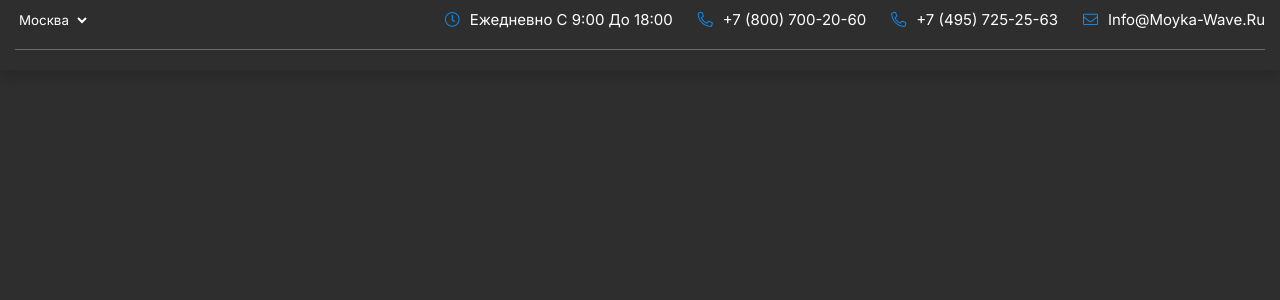
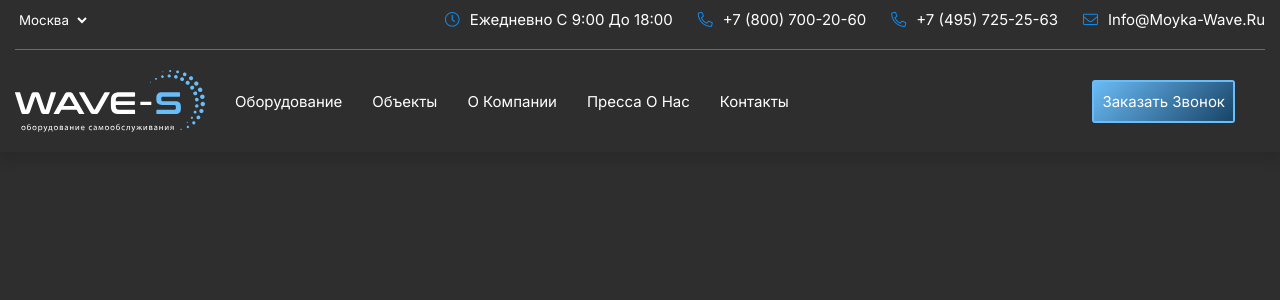
Before and after one commit to rxfr-dvpr/Wave-S, a Vue app: page / in a window 1280 px wide. Shown: the top 300 px of the page. Built offline with nearby package versions, Linux system fonts and the light colour scheme.

Commit message:
nav modal started

```diff
--- a/src/assets/scss/main.scss
+++ b/src/assets/scss/main.scss
@@ -23,6 +23,10 @@ $font: 'Inter', sans-serif;
     -o-transition: .3s;
 }
 
+button {
+    border: 0;
+    cursor: pointer;
+}
 
 a {
     text-decoration: none;
--- a/src/components/Nav.vue
+++ b/src/components/Nav.vue
@@ -22,6 +22,23 @@
 
             <div class="nav__content">
 
+                <router-link to="/" class="nav-logo">
+                    <img :src="logo" alt="" class="nav-logo-img">
+                </router-link>
+
+                <router-link :to="store.link.url" class="nav__content-link">
+                    {{ store.link.name }}
+                </router-link>
+
+                <div class="nav__content-collapse">
+                    <ul class="nav__list">
+                        <li class="nav__list-item" v-for="(link, idx) in store.idLinks" :key="idx">
+                            <a :href="link.url" class="nav__list-link nav__content-link">{{ link.name }}</a>
+                        </li>
+                    </ul>
+                </div>
+
+                <OrderBtn/>
             </div>
         </div>
     </div>
@@ -31,13 +48,20 @@
 <script>
 
 import { navStore } from '@/stores/navStore';
+import navLogo from '@/assets/img/logo.svg';
+import OrderBtn from './OrderBtn.vue';
+
 
 export default {
     name: 'Nav',
     data() {
         return {
-            store: navStore()
+            store: navStore(),
+            logo: navLogo
         }
+    },
+    components: {
+        OrderBtn
     }
 }
 
@@ -48,7 +72,7 @@ export default {
 .nav {
     width: 100%;
     background: var(--bg-color);
-    padding-top: 10px;
+    padding: 10px 0 20px;
     box-shadow: 0 10px 10px rgba($color: #000000, $alpha: .1);
     position: sticky;
     top: 0;
@@ -111,6 +135,58 @@ export default {
         height: 1px;
         background: rgba(255, 255, 255, 0.29);
     }
+
+    &__content {
+        width: 100%;
+        display: flex;
+        align-items: center;
+        gap: 30px;
+
+        .nav-logo {
+            max-width: 190px;
+            width: 100%;
+
+            img {
+                width: 100%;
+                display: block;
+                pointer-events: none;
+            }
+        }
+
+        &-link {
+            font-size: 15px;
+            transition: .4s;
+            text-transform: capitalize;
+
+            &:hover {
+                color: var(--main-blue);
+            }
+        }
+
+        &-collapse {
+            max-width: max-content;
+            width: 100%;
+
+            .nav__list {
+                width: 100%;
+                display: flex;
+                align-content: center;
+                gap: 30px;
+
+                &:hover li {
+                    filter: blur(5px);
+                    -webkit-filter: blur(5px);
+                }
+
+                &-item:hover {
+                    filter: blur(0px) !important;
+                    -webkit-filter: blur(0px) !important;
+                }
+            }
+        }
+
+
+    }
 }
 
 </style>
--- /dev/null
+++ b/src/components/OrderBtn.vue
@@ -0,0 +1,64 @@
+<template>
+    <button class="order-btn">{{ btnValue }}</button>
+
+    <div class="order-modal">
+        <div class="order__modal-content">
+            <button class="close-btn"></button>
+            <h3 class="modal__title"></h3>
+        </div>
+
+
+    </div>
+
+
+</template>
+
+<script>
+
+export default {
+    name: 'Order Button',
+    props: {
+        btnValue: {
+            type: String,
+            default: 'заказать звонок'
+        }
+    }
+}
+
+</script>
+
+<style lang="scss" scoped>
+
+.order-btn {
+    position: relative;
+    text-transform: capitalize;
+    padding: 10px 8px;
+    border-radius: 3px;
+    border: 2px solid #69BDF9;
+    font-size: 15px;
+    margin-left: auto;
+    backdrop-filter: blur(12px);
+    transition: .4s;
+
+    &::after {
+        content: '';
+        position: absolute;
+        top: 0;
+        left: 0;
+        width: 100%;
+        height: 100%;
+        background: linear-gradient(135deg, #6abbf5 0%, rgb(24, 68, 104) 100%);
+        z-index: -1;
+        transition: .4s;
+    }
+
+    &:hover {
+        &::after {
+            opacity: 0;
+        }
+
+        background: var(--main-dark-blue);
+    }
+}
+
+</style>
--- a/src/main.js
+++ b/src/main.js
@@ -3,11 +3,11 @@ import './assets/css/all.min.css';
 
 import { createApp } from 'vue';
 import { createPinia } from 'pinia';
-
+import Antd from 'ant-design-vue';
 import App from './App.vue';
 import router from './router/router';
 
-const app = createApp(App);
+const app = createApp(App).use(Antd);
 
 app.use(createPinia());
 app.use(router);
--- a/src/stores/navStore.js
+++ b/src/stores/navStore.js
@@ -36,7 +36,7 @@ export const navStore = defineStore('Nav Store', {
         },
         link: {
             name: 'Оборудование',
-            url: 'catalog'
+            url: '/catalog'
         },
         idLinks: [
             {
--- a/src/views/CatalogView.vue
+++ b/src/views/CatalogView.vue
@@ -0,0 +1,19 @@
+<template>
+    <div class="container">
+        <div class="row">
+          <h1>Catalog Page Soon</h1>
+        </div>
+    </div>
+</template>
+
+<script>
+
+export default {
+    name: 'Catalog View'
+}
+
+</script>
+
+<style lang="scss" scoped>
+
+</style>
```
Also changed, not shown: src/stores/modalStore.js (added, +16 -0 lines).
